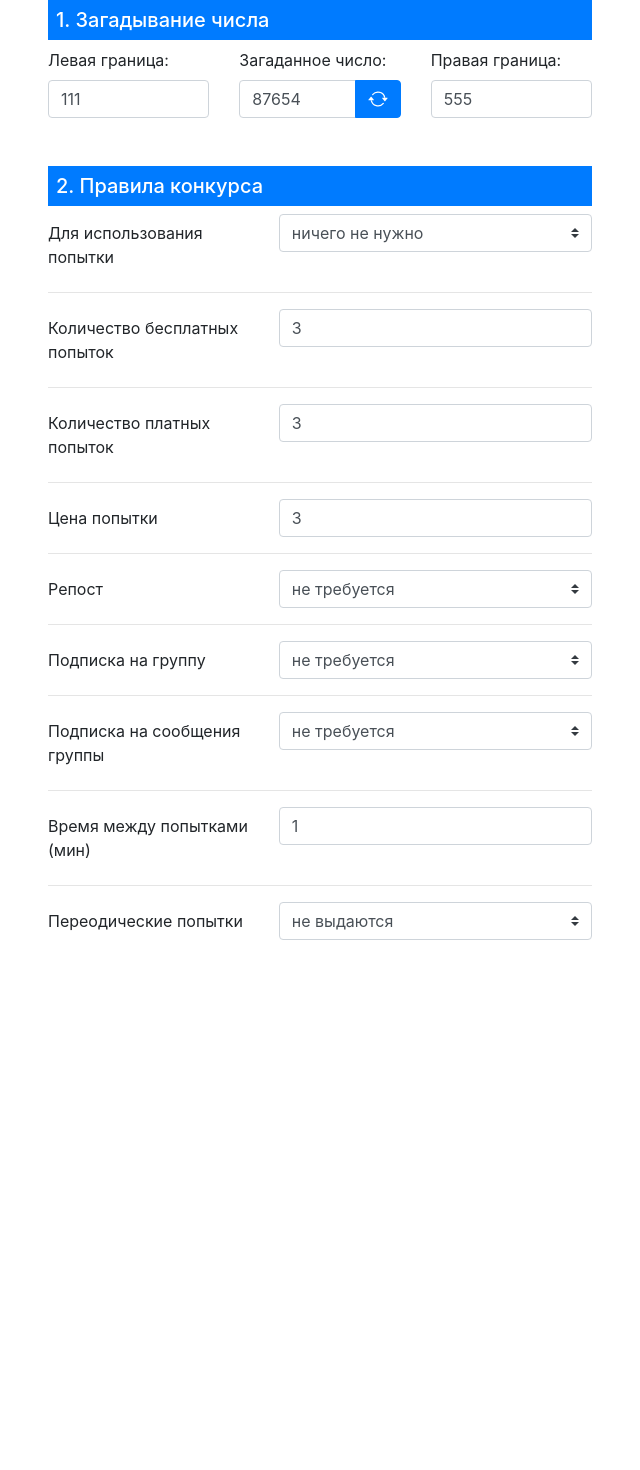
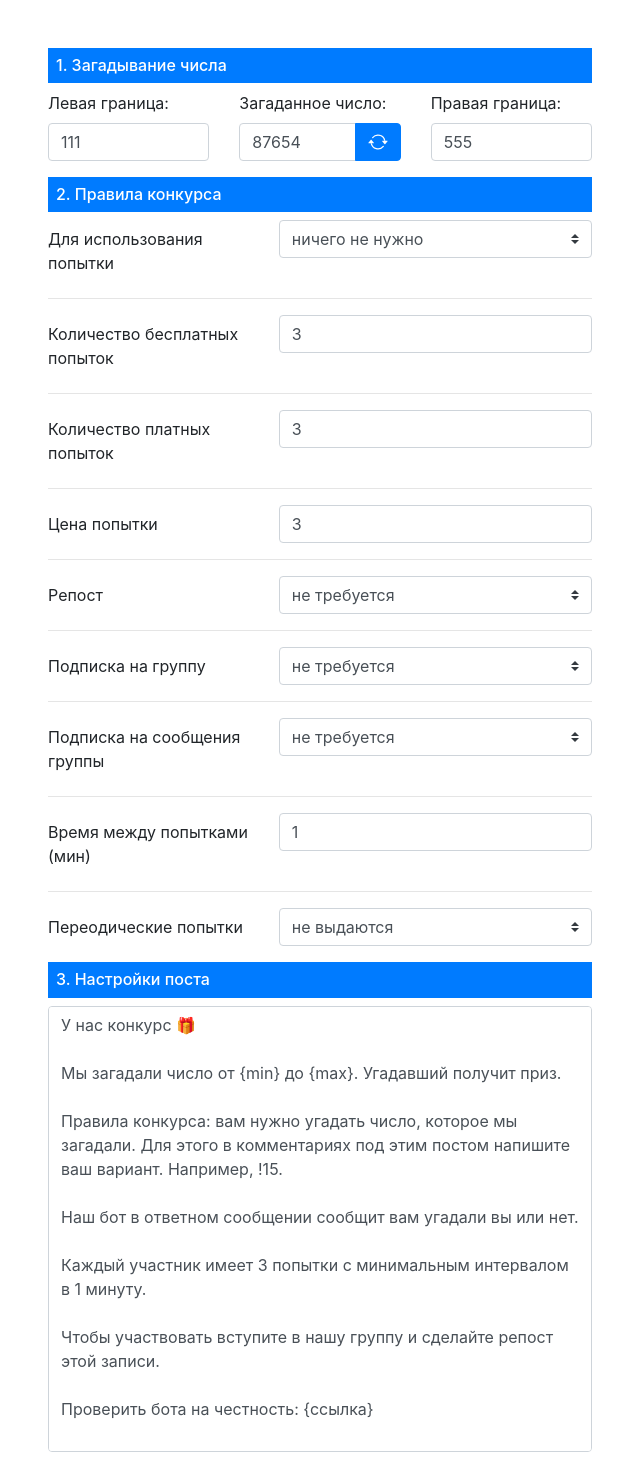
Before and after one commit to Tapha58/PedestalGames, a Vue app: page / in a window 1280 px wide. Shown: the top 1470 px of the page, without its empty margins (0-640 px from the left). Before the commit the page ends 956 px from the top, so only its background shows below. Built offline with nearby package versions, Linux system fonts and the light colour scheme.

Commit message:
22042020 2249

```diff
--- a/src/App.vue
+++ b/src/App.vue
@@ -1,7 +1,8 @@
 <template>
   <div id="app" >
-    <app-guessTheNumber></app-guessTheNumber>
-    <app-rules class="mt-5"></app-rules>
+    <app-guessTheNumber class="mt-5"></app-guessTheNumber>
+    <app-rules class="mt-3"></app-rules>
+    <app-postSettings class="mb-5"></app-postSettings>
 
   </div>
 </template>
--- a/src/components/Guess the number.vue
+++ b/src/components/Guess the number.vue
@@ -1,6 +1,6 @@
 <template>
     <div class="px-5 col-lg-6">
-        <h5 class="p-2 mb-2 bg-primary text-white">1. Загадывание числа</h5>
+        <h6 class="p-2 mb-2 bg-primary text-white">1. Загадывание числа</h6>
 
 
         <b-form class="row">
--- /dev/null
+++ b/src/components/Post settings.vue
@@ -0,0 +1,43 @@
+<template>
+    <div class="px-5 col-lg-6">
+        <h6 class="p-2 mb-2 bg-primary text-white">3. Настройки поста</h6>
+
+        <b-form-textarea
+                id="textarea"
+                v-model="text"
+                placeholder="Enter something..."
+                rows="3"
+                max-rows="18"
+        ></b-form-textarea>
+
+
+    </div>
+</template>
+
+<script>
+    export default {
+        data() {
+            return {
+                text: 'У нас конкурс 🎁\n' +
+                    '            \n' +
+                    'Мы загадали число от {min} до {max}. Угадавший получит приз.\n' +
+                    '\n' +
+                    'Правила конкурса: вам нужно угадать число, которое мы загадали. Для этого в комментариях под этим постом напишите ваш вариант. Например, !15.\n' +
+                    '\n' +
+                    'Наш бот в ответном сообщении сообщит вам угадали вы или нет.\n' +
+                    '\n' +
+                    'Каждый участник имеет 3 попытки с минимальным интервалом в 1 минуту.\n' +
+                    '\n' +
+                    'Чтобы участвовать вступите в нашу группу и сделайте репост этой записи.\n' +
+                    '\n' +
+                    'Проверить бота на честность: {ссылка}\n' +
+                    '\n' +
+                    'Конкурс сделан с помощью сервиса Пьедестал.'
+            }
+        }
+    }
+</script>
+
+<style scoped>
+
+</style>
--- a/src/components/Rules.vue
+++ b/src/components/Rules.vue
@@ -2,7 +2,7 @@
 
     <div class="px-5 col-lg-6">
 
-        <h5 class="p-2 mb-2 bg-primary text-white">2. Правила конкурса</h5>
+        <h6 class="p-2 mb-2 bg-primary text-white">2. Правила конкурса</h6>
 
         <b-form-group
                 label-cols-sm="12"
@@ -22,7 +22,7 @@
             label="Количество бесплатных попыток"
             label-for="numberOfFreeAttempts"
         >
-            <b-form-input type="number" id="numberOfFreeAttempts" value="3"></b-form-input>
+            <b-form-input  type="number" id="numberOfFreeAttempts" value="3"></b-form-input>
         </b-form-group>
 
         <hr>
@@ -200,4 +200,5 @@
 <style scoped>
 
 
+
 </style>
--- a/src/main.js
+++ b/src/main.js
@@ -2,6 +2,7 @@ import Vue from 'vue'
 import App from './App.vue'
 import Rules from './components/Rules.vue'
 import guessTheNumber from './components/Guess the number.vue'
+import postSettings from './components/Post settings.vue'
 
 import { BootstrapVue, IconsPlugin } from 'bootstrap-vue'
 
@@ -10,6 +11,7 @@ Vue.use(BootstrapVue)
 Vue.use(IconsPlugin)
 Vue.component('app-rules', Rules)
 Vue.component('app-guessTheNumber', guessTheNumber)
+Vue.component('app-postSettings', postSettings)
 Vue.config.productionTip = false
 
 new Vue({
```
